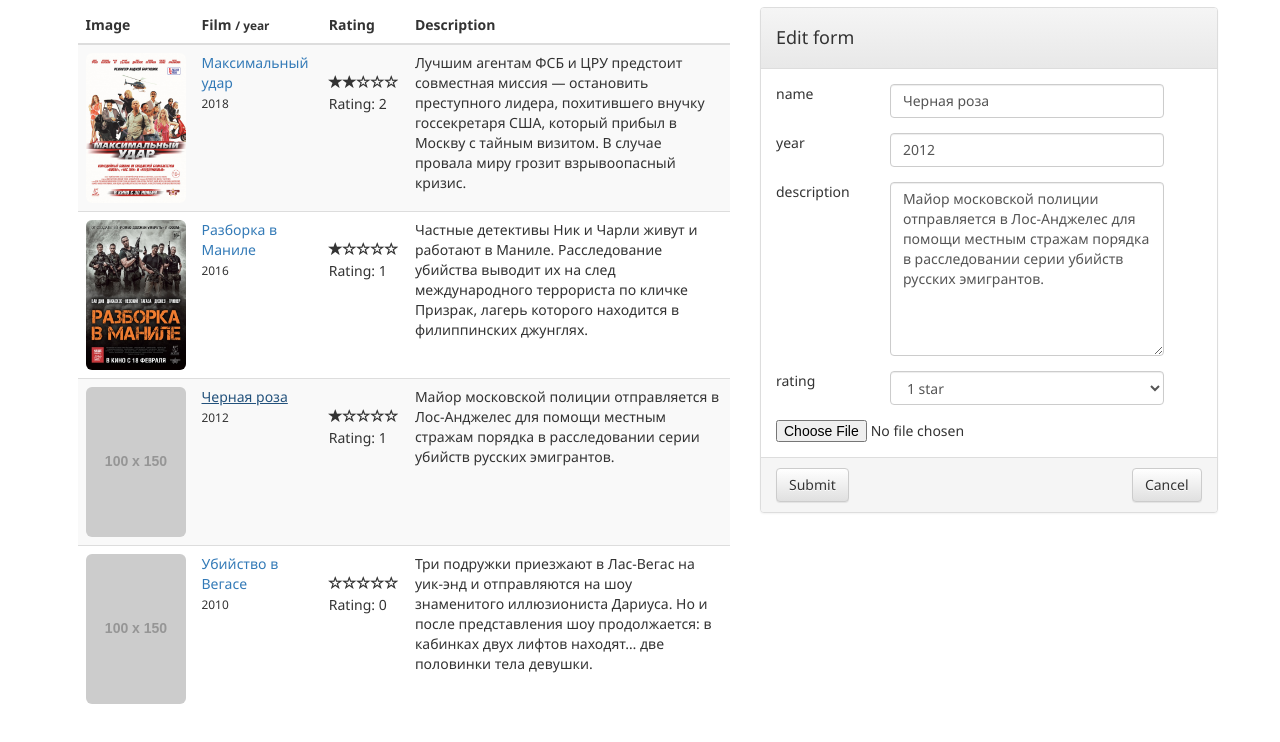
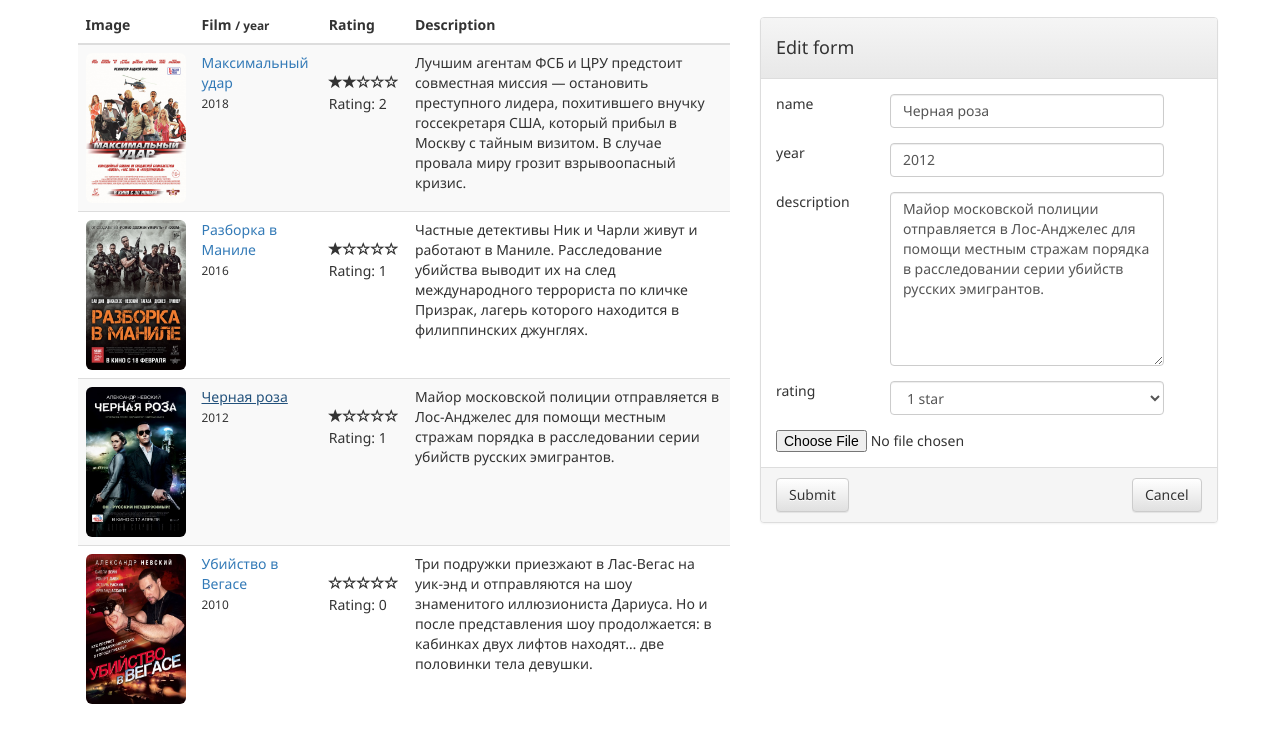
Before and after one commit to yumedzi/FilmCatalogue, a React (Create React App) app: page / in a window 1280 px wide. Both pictures are taken after a click on the link "Черная роза". Shown: the top 742 px of the page. Built offline with nearby package versions, Linux system fonts and the light colour scheme.

Commit message:
ADD: more images

```diff
--- /dev/null
+++ b/src/components/FilmForm.css
@@ -0,0 +1,3 @@
+.editForm {
+  margin-top: 10px;
+}
--- a/src/components/FilmForm.js
+++ b/src/components/FilmForm.js
@@ -1,6 +1,7 @@
 import React from 'react'
 import {Panel, Form, Button} from 'react-bootstrap'; // eslint-disable-line no-unused-vars
 import FormField from './FormField'
+import './FilmForm.css'
 
 class FilmForm extends React.Component {
   constructor(props) {
@@ -32,7 +33,7 @@ class FilmForm extends React.Component {
     const ratings = [1, 2, 3, 4, 5];
 
     return this.props.form !== null ?
-    <Panel>
+    <Panel className="editForm">
       <Panel.Heading>
         <h4>Edit form</h4>
       </Panel.Heading>
--- a/src/data/films.js
+++ b/src/data/films.js
@@ -1,5 +1,7 @@
 import max from './max.jpg'
 import manila from './manila.jpg'
+import roza from './roza.jpg'
+import vegas from './vegas.jpg'
 
 const films = [
   {
@@ -23,14 +25,16 @@ const films = [
     year: 2012,
     name: 'Черная роза',
     description: 'Майор московской полиции отправляется в Лос-Анджелес для помощи местным стражам порядка в расследовании серии убийств русских эмигрантов.',
-    rating: 1
+    rating: 1,
+    image: roza
   },
   {
     id: 4,
     name: 'Убийство в Вегасе',
     year: 2010,
     description: 'Три подружки приезжают в Лас-Вегас на уик-энд и отправляются на шоу знаменитого иллюзиониста Дариуса. Но и после представления шоу продолжается: в кабинках двух лифтов находят… две половинки тела девушки.',
-    rating: 0
+    rating: 0,
+    image: vegas
   }
 ]
 
```
Also changed, not shown: src/data/roza.jpg (added), src/data/vegas.jpg (added).
